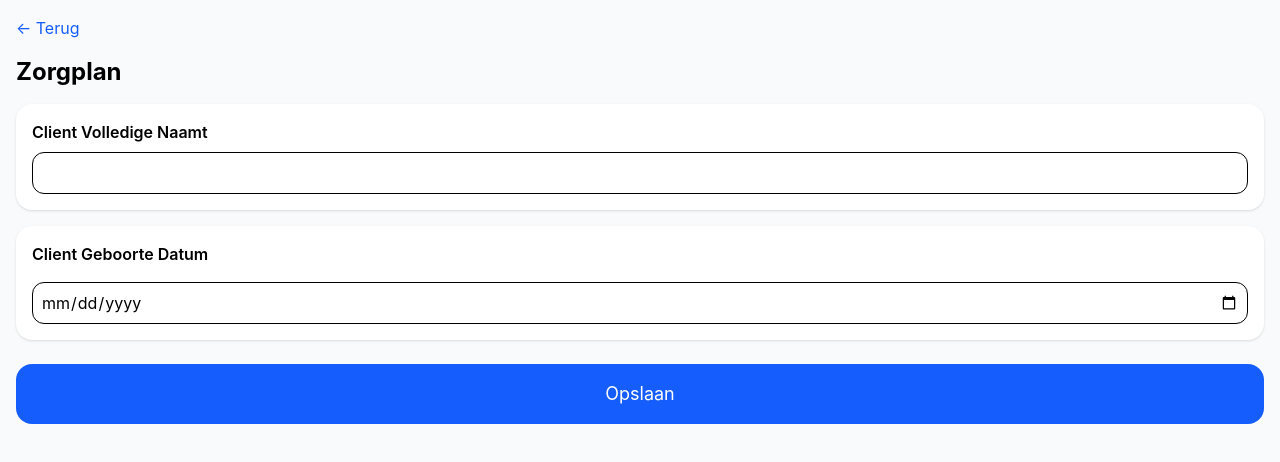
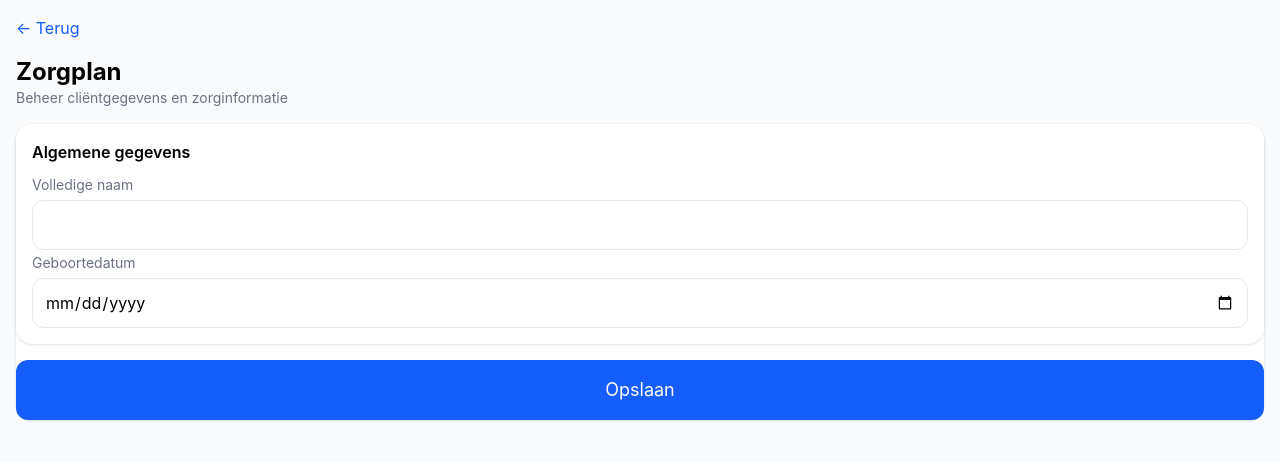
Before and after one commit to Aspheles/care-plan-ai, a React (Vite) app: page /generate-page in a window 1280 px wide. Shown: the top 462 px of the page. Built offline with nearby package versions, Linux system fonts and the light colour scheme.

Commit message:
UI: proper styling when adding a new client

```diff
--- a/src/pages/GeneratePage.tsx
+++ b/src/pages/GeneratePage.tsx
@@ -5,6 +5,7 @@ import { useNavigate } from 'react-router-dom';
 import useClientData from '../hooks/useClientData';
 import Loading from '../components/ui/Loading';
 import type { Client } from '../types/interface';
+import Button from '../components/ui/Button';
 
 export default function GeneratePage() {
   const [isSaving, setIsSaving] = useState(false);
@@ -16,64 +17,80 @@ export default function GeneratePage() {
     if (!currentClient) return;
     setIsSaving(true);
     setTimeout(() => {
-      // Call the api so the client can be saved into DB
       addClient(currentClient);
-      navigate('/');
+      navigate('/dashboard');
     }, 2000);
   };
 
   return (
     <div className='min-h-screen bg-gray-50 p-4'>
+      <div className='mx-auto'>
         <button
-        onClick={() => navigate('/')}
-        className='mb-4 text-blue-600 cursor-pointer'
+          onClick={() => navigate('/dashboard')}
+          className='mb-4 text-blue-600 cursor-pointer hover:underline'
         >
           ← Terug
         </button>
-      <h1 className='text-2xl font-bold mb-4'>Zorgplan</h1>
 
+        <h1 className='text-2xl font-bold'>Zorgplan</h1>
+        <p className='text-sm text-gray-500'>
+          Beheer cliëntgegevens en zorginformatie
+        </p>
+
+        <div className='bg-white rounded-2xl shadow-sm'>
           {!isSaving && (
             <>
-          <Section title='Client Volledige Naamt'>
-            <input
-              className={`w-full border rounded-xl p-2 `}
+              <Section title='Algemene gegevens'>
+                <div>
+                  <label className='text-sm text-gray-500'>
+                    Volledige naam
+                  </label>
+                  <Editable
+                    name='name'
+                    className='w-full border border-gray-200 rounded-xl p-3 mt-1 focus:outline-none focus:ring-2 focus:ring-blue-500'
                     value={currentClient?.name || ''}
                     onChange={(e) =>
                       setCurrentClient({
                         ...currentClient,
-                  id: Math.floor(Math.random() * 10000),
+                        id:
+                          currentClient?.id ??
+                          Math.floor(Math.random() * 10000),
                         name: e.target.value,
                         status: 'Concept',
                         plan: null,
                       } as Client)
                     }
                   />
+                </div>
+
+                <div>
+                  <label className='text-sm text-gray-500'>Geboortedatum</label>
+                  <Editable
+                    name='birthdate'
+                    value=''
+                    type='date'
+                    className='w-full border border-gray-200 rounded-xl p-3 mt-1 focus:outline-none focus:ring-2 focus:ring-blue-500'
+                  />
+                </div>
               </Section>
 
-          <Section title='Client Geboorte Datum'>
-            <Editable
-              name='birthdate'
-              className='mt-2'
-              value=''
-              type='date'
-            ></Editable>
-          </Section>
-
-          <button
+              <Button
                 onClick={saveClient}
-            className='w-full bg-blue-600 text-white p-4 mt-6 rounded-2xl text-lg cursor-pointer hover:bg-blue-500'
+                className='w-full bg-blue-600 text-white p-4 mt-4 rounded-2xl text-lg cursor-pointer hover:bg-blue-500 transition'
               >
                 Opslaan
-          </button>
+              </Button>
             </>
           )}
 
           {isSaving && (
-        <div className='mt-10 text-center'>
-          <p className='text-lg'>Client wordt opgeslagen...</p>
+            <div className='py-10 text-center'>
+              <p className='text-lg mb-2'>Client wordt opgeslagen...</p>
               <Loading />
             </div>
           )}
         </div>
+      </div>
+    </div>
   );
 }
```
Lines whose indentation alone changed are shown as unchanged.
